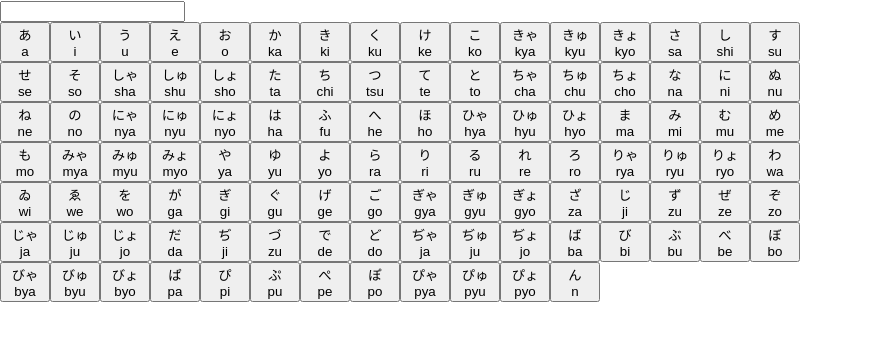
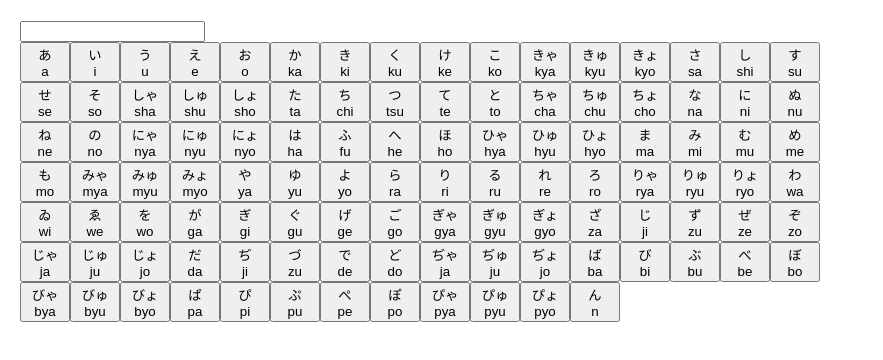
Before and after one commit to acoss22/japanese_keyboard, a React (Create React App) app in the folder japanese-keyboard/: page / in a window 1280 px wide. Shown: the top 360 px of the page, without its empty margins (0-883 px from the left). Built offline with nearby package versions, Linux system fonts and the light colour scheme.

Commit message:
feat: folder structure and add css

```diff
--- a/japanese-keyboard/package.json
+++ b/japanese-keyboard/package.json
@@ -4,11 +4,11 @@
   "private": true,
   "dependencies": {
     "@testing-library/jest-dom": "^5.16.5",
-    "@testing-library/react": "^13.3.0",
     "@testing-library/user-event": "^13.5.0",
     "react": "^18.2.0",
     "react-dom": "^18.2.0",
     "react-scripts": "5.0.1",
+    "react-test-renderer": "^18.2.0",
     "web-vitals": "^2.1.4"
   },
   "scripts": {
@@ -34,5 +34,8 @@
       "last 1 firefox version",
       "last 1 safari version"
     ]
+  },
+  "devDependencies": {
+    "@testing-library/react": "^13.3.0"
   }
 }
--- /dev/null
+++ b/japanese-keyboard/src/App.css
@@ -0,0 +1,3 @@
+.container{
+    margin: 20px;
+}
--- a/japanese-keyboard/src/App.js
+++ b/japanese-keyboard/src/App.js
@@ -2,7 +2,8 @@ import TextBox from "./components/TextBoxComponent";
 import CharacterList from "./components/CharacterListComponent";
 import React, { useState } from "react";
 import KanjiSuggestion from './components/KanjiSuggestionComponent';
-import {hiraganas} from './hiraganaList';
+import {hiraganas} from './consts/hiraganaList';
+import './App.css';
 
 function App() {
     const [newWord, setNewWord] = useState('');
@@ -19,16 +20,16 @@ function App() {
 
 
     return (
-        <div>
+        <div className="container">
           <TextBox key={phrase} value={phrase} />
           {(newWord !== '') ? (
-            <KanjiSuggestion word={newWord} selectedWord = {selectedWord}/>
+            <KanjiSuggestion data-testid="app-kanji-suggestion" word={newWord} selectedWord = {selectedWord}/>
           ): (<></>)}
 
-          <CharacterList characters={hiraganas} rows={7} handleChange={handleChange} />
+          <CharacterList data-testid="app-hiragana-list" characters={hiraganas} rows={7} handleChange={handleChange} />
         </div>
 
-                );
+    );
 }
 
 export default App;
--- a/japanese-keyboard/src/components/TextBoxComponent.jsx
+++ b/japanese-keyboard/src/components/TextBoxComponent.jsx
@@ -1,6 +1,6 @@
 import React, { useState } from "react";
 
- function TextBox(props) {
+ function TextBox(...props) {
     const [message, setMessage] = useState(props.value);
 
     return (
```
Also changed, not shown: japanese-keyboard/src/consts/hiraganaList.js (renamed from japanese-keyboard/src/hiraganaList.js), 1 other file (tests, documents, lock files or other folders).
